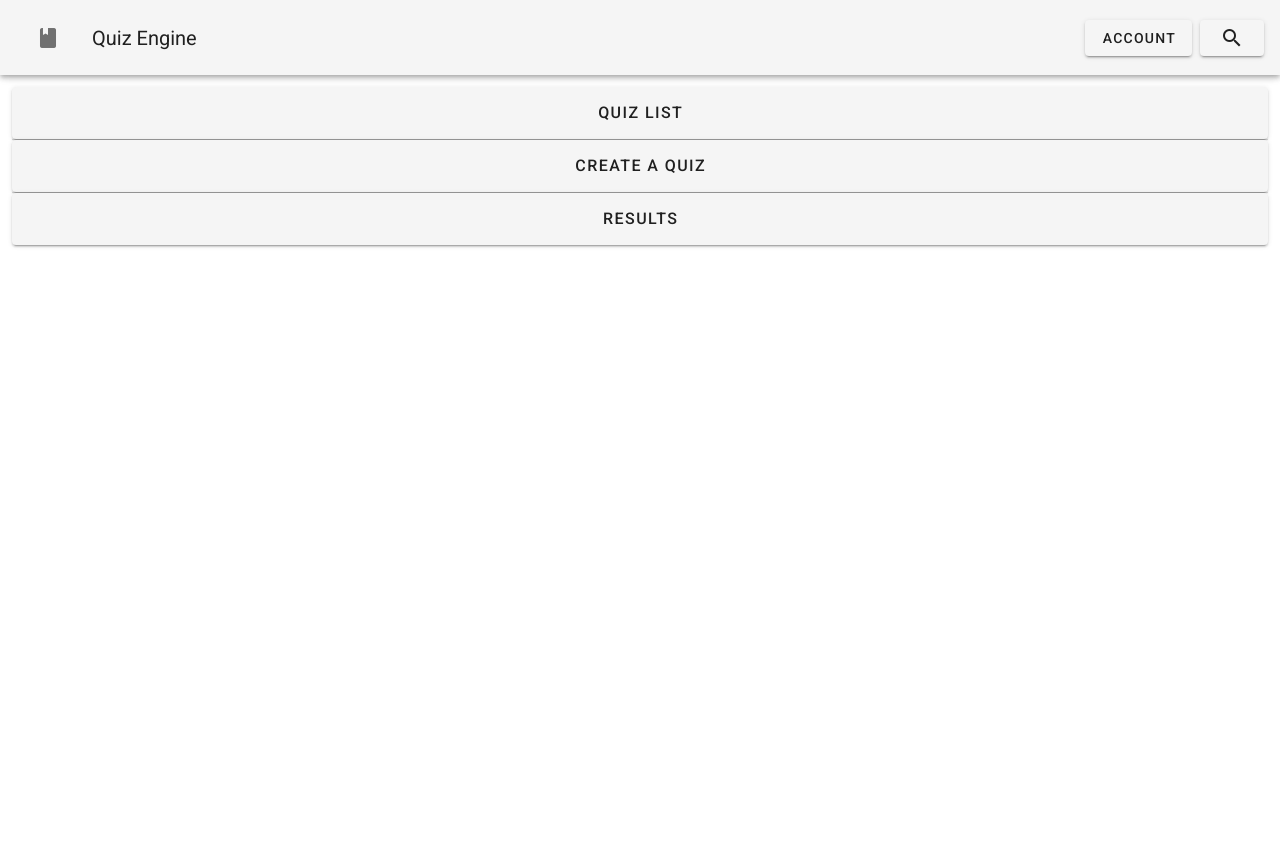
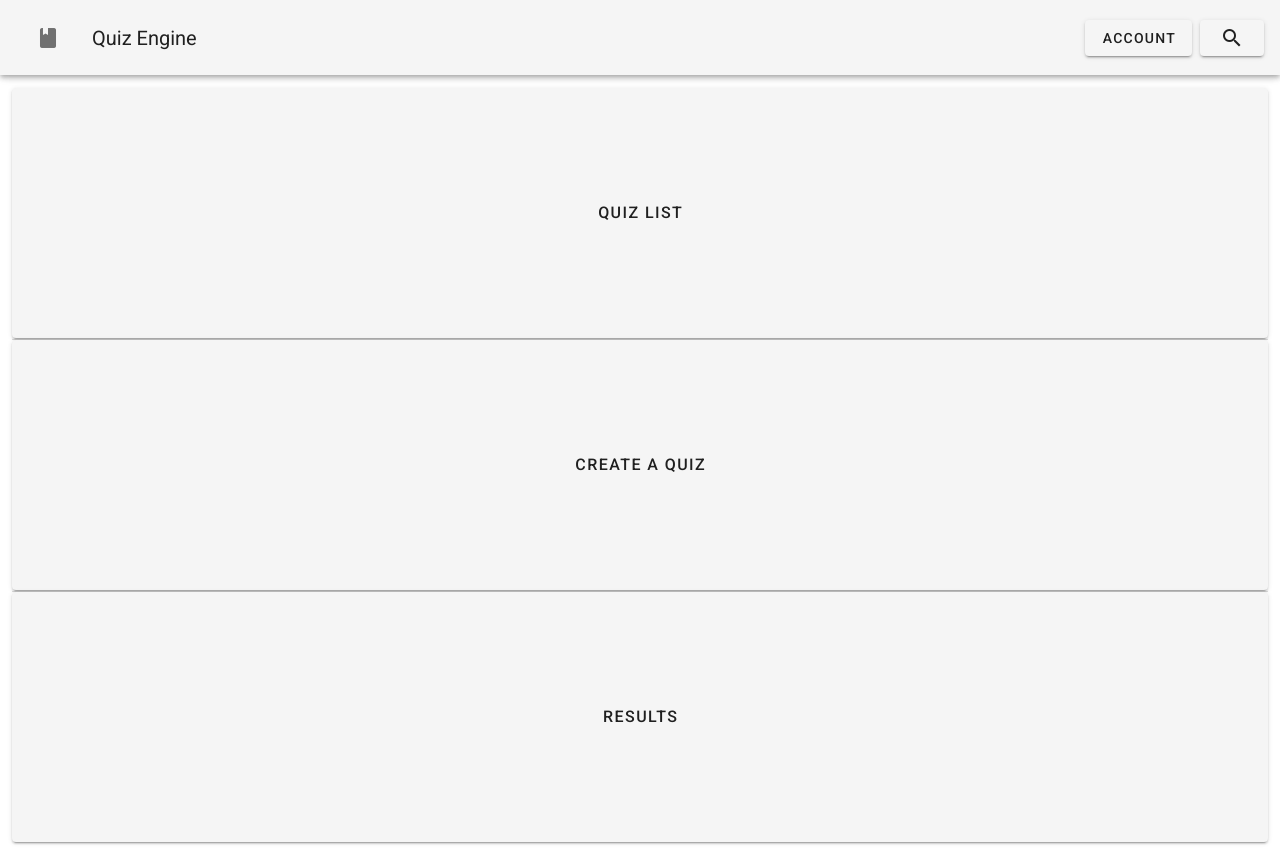
Before and after one commit to byui-cit-internship/QuizEngine, a Vue app in the folder front/: page / in a window 1280 px wide. Before the commit the page ends 800 px from the top, so only its background shows below. Built offline with nearby package versions, Linux system fonts and the light colour scheme.

Commit message:
Redesigned homepage to looki like design

```diff
--- a/front/src/components/Home.vue
+++ b/front/src/components/Home.vue
@@ -1,14 +1,20 @@
 <template>
     <v-container fluid style="text-align:left">
-        <v-btn x-large v-text="btn1" block :to="quizlist">
+        <v-row style="height: 25px;">
+        </v-row>
+        <v-btn x-large height=250 v-text="btn1" block :to="quizlist">
         </v-btn>
+        <v-row style="height: 25px;">
+        </v-row>
             <v-spacer/>
             <v-divider/>
-        <v-btn x-large v-text="btn2" block :to="helloworld">
+        <v-btn x-large height=250  v-text="btn2" block :to="helloworld">
         </v-btn>
+        <v-row style="height: 25px;">
+        </v-row>
             <v-spacer/>
             <v-divider/>
-        <v-btn x-large v-text="btn3" block :to="helloworld">
+        <v-btn x-large height=250  v-text="btn3" block :to="helloworld">
         </v-btn>
 
     </v-container>
```
